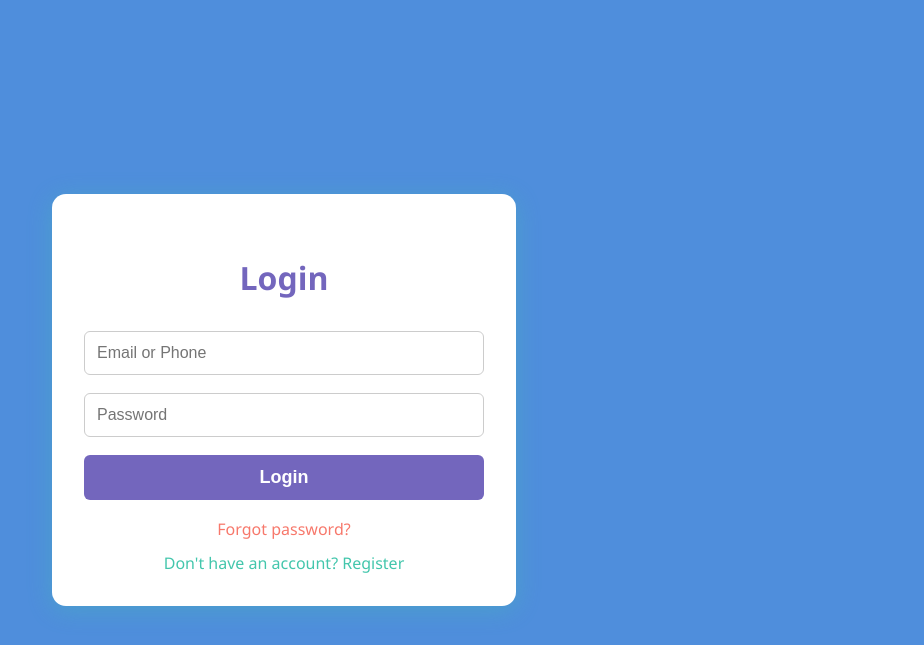
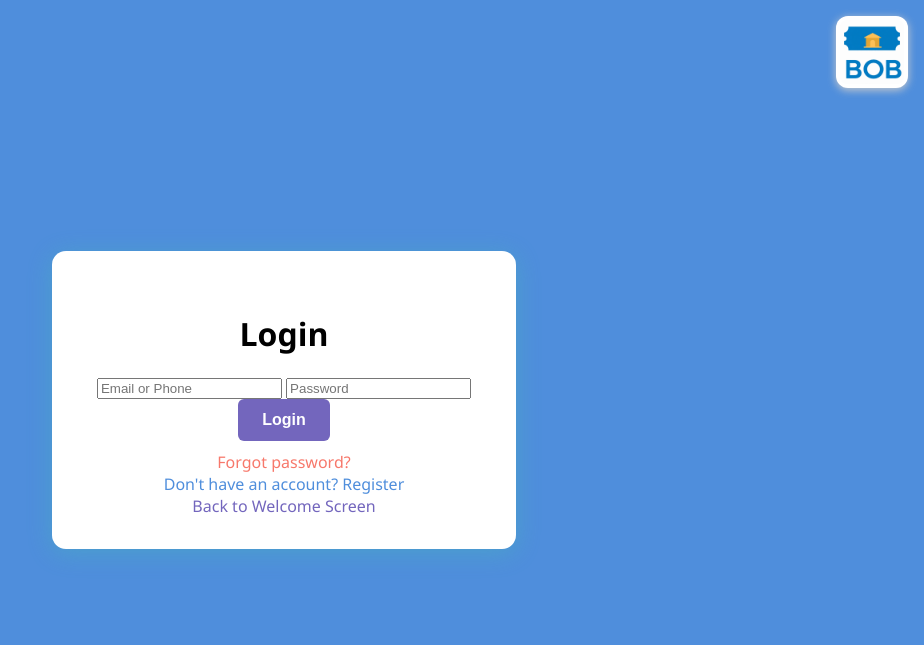
Before and after one commit to hkamesh476/BOb, a Flask app: page /login in a window 1280 px wide. Shown: the top 645 px of the page, without its empty margins (356-1280 px from the left). Run offline with Flask 3, Linux system fonts and the light colour scheme.

Commit message:
1.1 changes
Image

```diff
--- a/flask_frontend/templates/base.html
+++ b/flask_frontend/templates/base.html
@@ -47,8 +47,24 @@
         a:hover { text-decoration: underline; }
     </style>
     {% block head %}{% endblock %}
+
+    <style>
+        .corner-logo {
+            position: fixed;
+            top: 16px;
+            right: 16px;
+            width: 64px;
+            height: auto;
+            z-index: 1000;
+            border-radius: 12px;
+            box-shadow: 0 2px 8px #ccc;
+            background: #fff;
+            padding: 4px;
+        }
+    </style>
 </head>
 <body>
+    <img src="/static/BOB picture.png" alt="Bank of Begonia Logo" class="corner-logo" />
     {% block content %}{% endblock %}
 </body>
 </html>
--- a/flask_frontend/templates/dashboard.html
+++ b/flask_frontend/templates/dashboard.html
@@ -117,6 +117,7 @@
                 </div>
             </div>
         {% endif %}
+        <a href="{{ url_for('home') }}" class="btn" style="background:#7366bd;">Back to Welcome Screen</a>
         <a href="{{ url_for('logout') }}" class="btn btn-logout">Logout</a>
     </div>
 </body>
--- a/flask_frontend/templates/forgot_password.html
+++ b/flask_frontend/templates/forgot_password.html
@@ -19,6 +19,7 @@
   </form>
   <div class="mt-3 text-center">
     <a href="/login">Back to Login</a>
+    <a href="{{ url_for('home') }}" class="login-link" style="color:#7366bd;">Back to Welcome Screen</a>
   </div>
 </div>
 {% endblock %}
--- a/flask_frontend/templates/login.html
+++ b/flask_frontend/templates/login.html
@@ -1,91 +1,9 @@
-<!DOCTYPE html>
-<html lang="en">
-<head>
-    <meta charset="UTF-8">
-    <title>Login - Bank of Begonia</title>
-    <style>
-        body {
-            font-family: 'Segoe UI', Arial, sans-serif;
-            background: #4f8edc; /* Begonia blue */
-            margin: 0;
-            padding: 0;
-            min-height: 100vh;
-            display: flex;
-            align-items: center;
-            justify-content: center;
-        }
-        .container {
-            width: 100%;
-            max-width: 400px;
-            background: #fff;
-            border-radius: 14px;
-            box-shadow: 0 4px 24px #43c6ac55;
-            padding: 40px 32px 32px 32px;
-            text-align: center;
-        }
-        h1 {
-            color: #7366bd;
-            margin-bottom: 32px;
-        }
-        form {
-            display: flex;
-            flex-direction: column;
-            gap: 18px;
-            margin-bottom: 18px;
-        }
-        input[type="text"], input[type="password"] {
-            padding: 12px;
-            border-radius: 6px;
-            border: 1px solid #ccc;
-            font-size: 16px;
-            outline: none;
-            transition: border 0.2s;
-        }
-        input[type="text"]:focus, input[type="password"]:focus {
-            border: 1.5px solid #7366bd;
-        }
-        button[type="submit"] {
-            background: #7366bd;
-            color: #fff;
-            border: none;
-            border-radius: 6px;
-            padding: 12px;
-            font-size: 18px;
-            font-weight: 600;
-            cursor: pointer;
-            transition: background 0.2s;
-        }
-        button[type="submit"]:hover {
-            background: #5a4ca7;
-        }
-        .messages {
-            margin-bottom: 18px;
-        }
-        .messages ul {
-            list-style: none;
-            padding: 0;
-            margin: 0;
-        }
-        .messages li {
-            color: #f7786b;
-            font-weight: 500;
-            margin-bottom: 6px;
-        }
-        .register-link {
-            display: block;
-            margin-top: 12px;
-            color: #43c6ac;
-            text-decoration: none;
-            font-weight: 500;
-            transition: color 0.2s;
-        }
-        .register-link:hover {
-            color: #7366bd;
-        }
-    </style>
-</head>
-<body>
-    <div class="container">
+{% extends "base.html" %}
+
+{% block title %}Login - Bank of Begonia{% endblock %}
+
+{% block content %}
+<div class="centered-container">
     <h1>Login</h1>
     <div class="messages">
     {% with messages = get_flashed_messages() %}
@@ -107,6 +25,7 @@
         <a href="{{ url_for('forgot_password') }}" class="register-link" style="color:#f7786b;">Forgot password?</a>
     </div>
     <a href="{{ url_for('register') }}" class="register-link">Don't have an account? Register</a>
+    <br>
+    <a href="{{ url_for('home') }}" class="register-link" style="color:#7366bd;">Back to Welcome Screen</a>
 </div>
-</body>
-</html>
+{% endblock %}
--- a/flask_frontend/templates/register.html
+++ b/flask_frontend/templates/register.html
@@ -106,6 +106,7 @@
             <button type="submit">Register</button>
         </form>
         <a href="{{ url_for('login') }}" class="login-link">Already have an account? Login</a>
+        <a href="{{ url_for('home') }}" class="login-link" style="color:#7366bd;">Back to Welcome Screen</a>
     </div>
 </body>
 </html>
--- a/flask_frontend/templates/reset_password.html
+++ b/flask_frontend/templates/reset_password.html
@@ -27,6 +27,7 @@
   </form>
   <div class="mt-3 text-center">
     <a href="/login">Back to Login</a>
+    <a href="{{ url_for('home') }}" class="login-link" style="color:#7366bd;">Back to Welcome Screen</a>
   </div>
 </div>
 {% endblock %}
--- a/flask_frontend/templates/transactions.html
+++ b/flask_frontend/templates/transactions.html
@@ -18,6 +18,7 @@
 </head>
 <body>
     <div class="container">
+        <img src="/static/BOB picture.png" alt="Bank of Begonia Logo" style="display:block;margin:0 auto 18px auto;width:120px;max-width:80%;border-radius:12px;box-shadow:0 2px 8px #ccc;background:#fff;padding:4px;" />
         <h1>Transactions</h1>
         {% if error %}
             <div class="error">{{ error }}</div>
```
Also changed, not shown: flask_frontend/templates/home.html (+15 -1 lines), ui/src/App.js (+31 -6 lines), flask_frontend/static/BOB picture.png (added), ui/public/bob-logo.png (added). Lines whose indentation alone changed are shown as unchanged.
